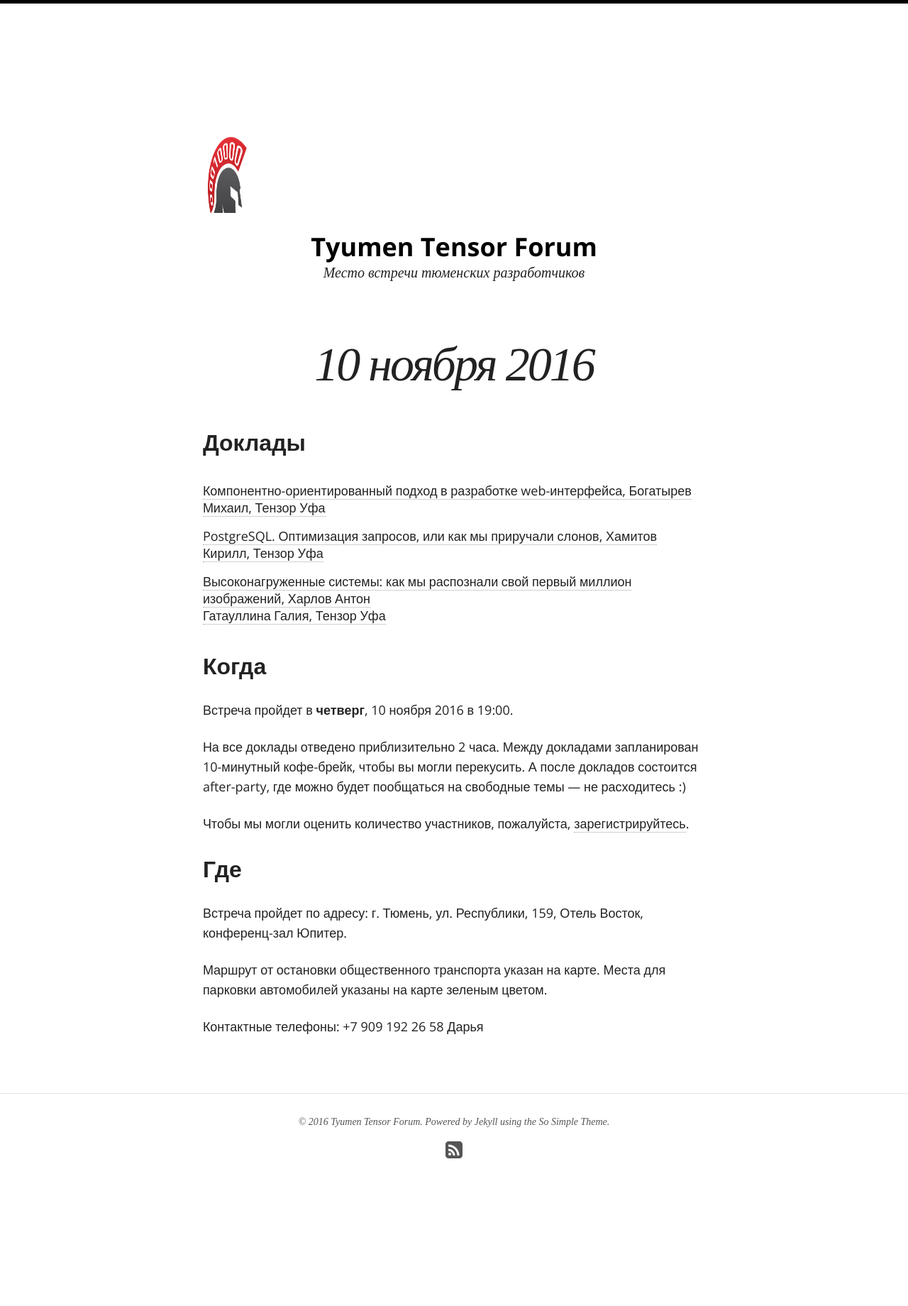
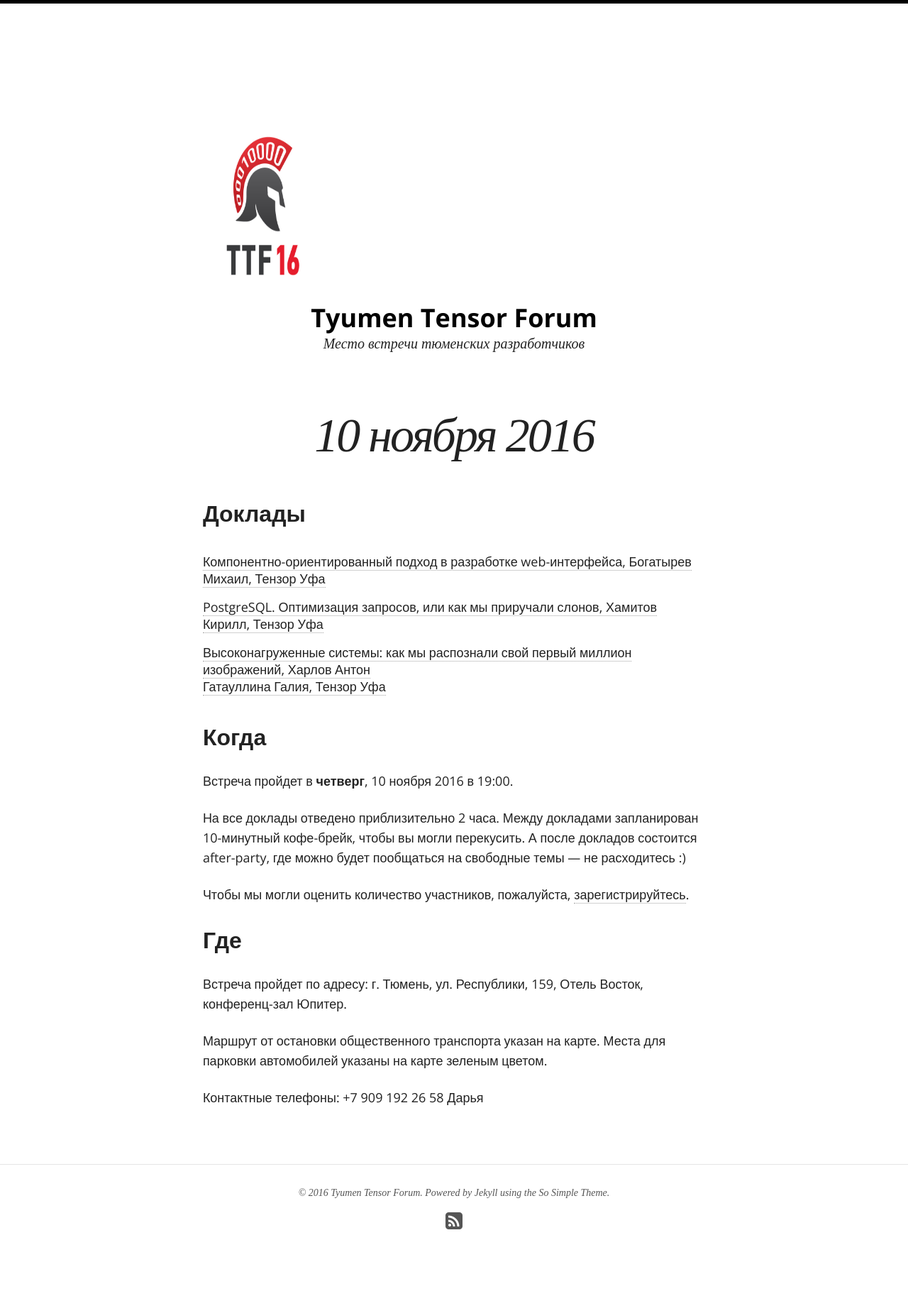
Before and after one commit to tensor-tyumen/tensor-tyumen.github.io, a Jekyll site: the page built from index.md, in a window 1280 px wide. Shown: the whole page at 71% size. Built offline with Jekyll 4.4.1, drawn with Linux system fonts in a browser that asks for light colours; nearby versions of some CDN libraries; comment, search, counter and statistics services are not loaded; before the commit the page ends 1740 px from its top, so only the background shows below that.

Commit message:
Логотип

```diff
--- a/_includes/logo.html
+++ b/_includes/logo.html
@@ -5,7 +5,7 @@
     <div class="l3"></div>
 </div>-->
 <a href="{{ site.url }}" class="site-logo" rel="home" title="{{ site.title }}">
-    <div class="thumbnail" style="width: 200px; height: 200px; overflow: hidden;">
+    <div class="thumbnail" style="width: 300px; height: 300px; overflow: hidden;">
         <img src="{{ site.url }}/images/{{ site.logo }}" width="200" height="200" alt="{{ site.title }} logo" class="animated fadeInUp" style="height: 420px; width: 420px;">
     </div>
 </a>
```
